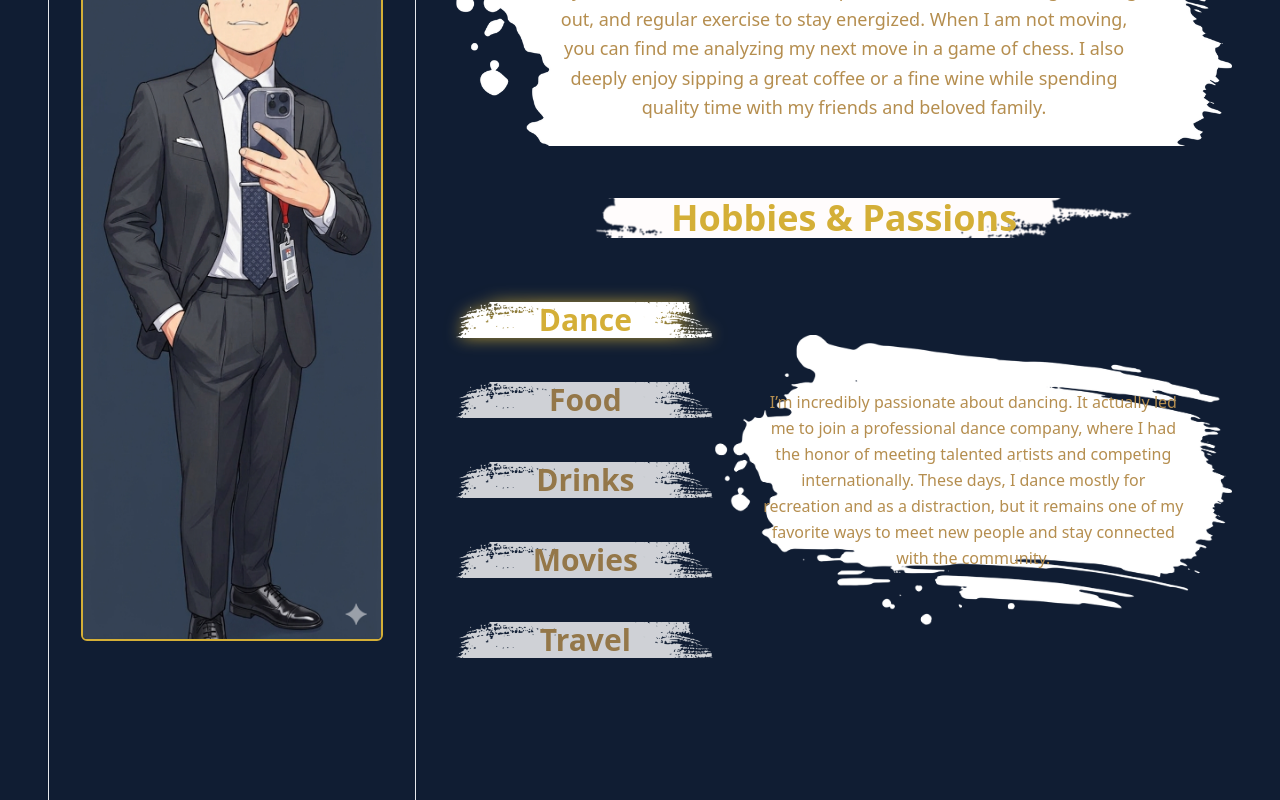
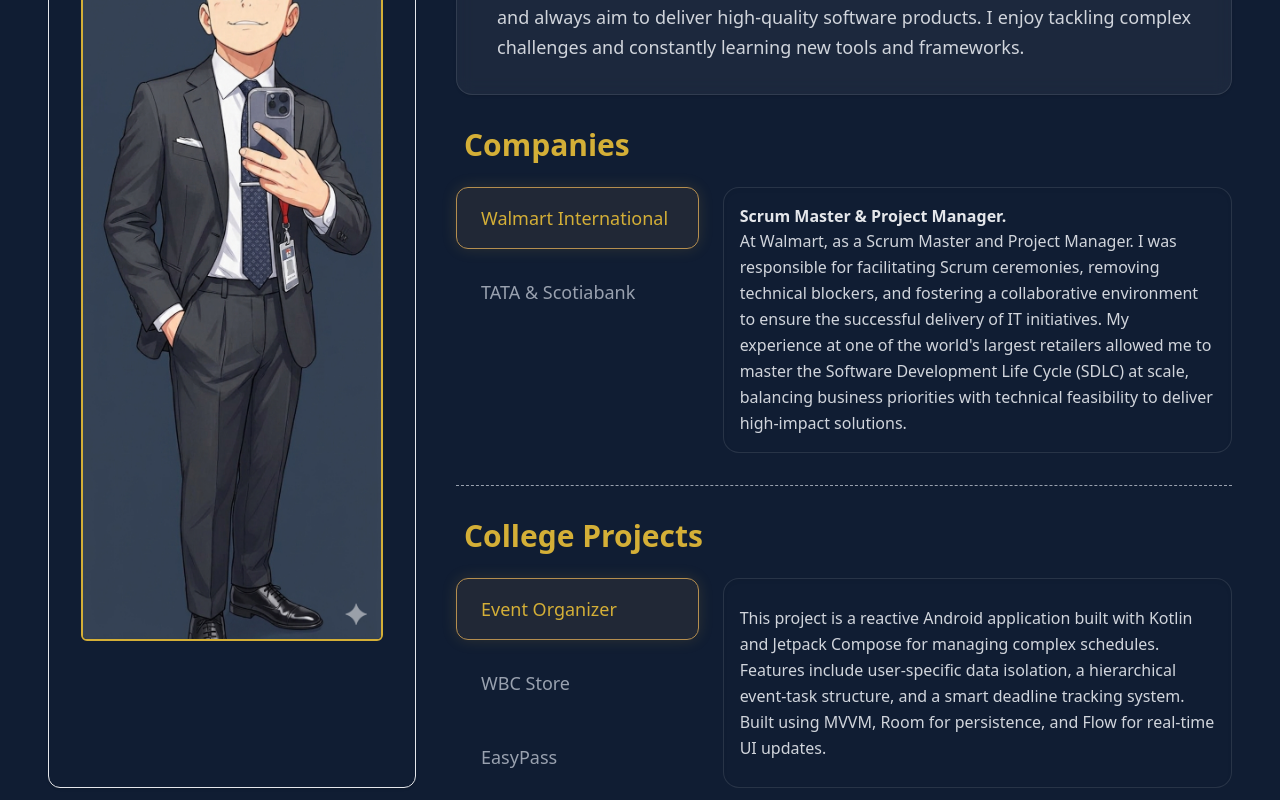
Before and after one commit to javi086/Javi_Creations, a Next.js app: page / in a window 1280 px wide. Shown: the part 1100-1900 px from the top of the page. Built offline with nearby package versions, Linux system fonts and the light colour scheme; what tailwindcss-motion would draw is missing.

Commit message:
About me section complited

```diff
--- a/src/app/layout.tsx
+++ b/src/app/layout.tsx
@@ -26,9 +26,9 @@ export default function RootLayout({
   return (
     <html
       lang="en"
-      className={`${geistSans.variable} ${geistMono.variable} h-full antialiased`}
+      className={`${geistSans.variable} ${geistMono.variable} antialiased scroll-smooth`}
     >
-      <body className="min-h-full flex flex-col bg-general-body">
+      <body className="min-h-screen flex flex-col bg-general-body">
         <Navbar />
         {children}
       </body>
--- a/src/app/page.tsx
+++ b/src/app/page.tsx
@@ -3,11 +3,20 @@
 import Link from "next/link";
 import Image from "next/image";
 import { interests } from "../data/interests";
+import { projects } from "../data/projects";
+import { companies } from "../data/companies";
 import { useState } from "react";
 
 export default function Home() {
-  // State to hold the currently selected hobby, defaulting to the first item (Dancing)
+  // State to hold the current selected hobby, defaulting to the first item (Dancing)
   const [selectedInterest, setSelectedInterest] = useState(interests[0]);
+  // State to hold the current selected project
+  const [selectedProject, setSelectedProject] = useState(projects[0]);
+  //State to hold the current company
+  const [selectedCompany, setSelectedCompany] = useState(companies[0]);
+  // State to toggle between Professionally and Personally
+  const [isPersonally, setIsPersonally] = useState(false);
+
 
   return (
     <main className="flex min-h-dvh w-full flex-col items-center pt-12 md:py-24 text-gray-200">
@@ -27,50 +36,48 @@ export default function Home() {
 
       <section className="mt-8 mb-24">
         <div className="flex flex-col sm:flex-row gap-4 space-x-4">
-          <Link href="#about" className="text-xl md:text-2xl border-2 border-primary rounded-full px-10 py-4 text-primary font-bold hover:bg-primary hover:text-deep-navy hover:shadow-[0_0_20px_rgba(181,142,79,0.4)] hover:-translate-y-1 transition-all duration-300">
+          <a href="#about" className="text-xl md:text-2xl border-2 border-primary rounded-full px-10 py-4 text-primary font-bold hover:bg-primary hover:text-deep-navy hover:shadow-[0_0_20px_rgba(181,142,79,0.4)] hover:-translate-y-1 transition-all duration-300">
             Let's Explore!
-          </Link>
+          </a>
         </div>
       </section>
 
       {/* About Me Section */}
-      <section id="about_Personally" className="w-full bg-deep-navy py-16 px-10 md:px-12 2xl:px-24">
+      <section id="about" className="w-full bg-deep-navy py-16 px-10 md:px-12 2xl:px-24">
         <div className="w-full max-w-7xl mx-auto grid grid-cols-1 md:grid-cols-2 lg:grid-cols-3 gap-10 ">
           {/* Left Column - Profile & Toggle */}
           <div className="flex flex-col items-center gap-6 p-8 bg-deep-navy shadow-sm border rounded-xl">
             <label className="inline-flex items-center cursor-pointer">
               <span className="select-none text-sm font-medium text-primary">Professionally</span>
-              <input type="checkbox" value="" className="sr-only peer" />
+              <input
+                type="checkbox"
+                className="sr-only peer"
+                checked={isPersonally}
+                onChange={(e) => setIsPersonally(e.target.checked)}
+              />
               <div className="relative mx-3 w-11 h-6 bg-gray-600 peer-focus:outline-none peer-focus:ring-4 peer-focus:ring-primary/30 rounded-full peer peer-checked:after:translate-x-full rtl:peer-checked:after:-translate-x-full peer-checked:after:border-white after:content-[''] after:absolute after:top-[2px] after:start-[2px] after:bg-white after:rounded-full after:h-5 after:w-5 after:transition-all peer-checked:bg-primary"></div>
               <span className="select-none text-sm font-medium text-primary">Personally</span>
             </label>
             {/* Image from professional to personal */}
             <Image
-              src="/images/Me_Professional.png"
+              src={isPersonally ? "/images/Me_Casual.png" : "/images/Me_Professional.png"}
               alt="Jose Javier"
               width={400}
               height={400}
               priority
               className="w-32 md:w-64 lg:w-96 rounded-md mx-auto object-cover border-2 border-secondary"
             />
-            <Image
-              src="/images/Me_Casual.png"
-              alt="Jose Javier"
-              width={400}
-              height={400}
-              priority
-              className="w-32 md:w-64 lg:w-96 rounded-md mx-auto object-cover border-2 border-secondary invisible"
-            />
           </div>
 
 
           {/* Right Column - Bio & Sections */}
-          <div className="lg:col-span-2 flex flex-col gap-8 ">
-
+          <div className="lg:col-span-2 flex flex-col gap-8">
+            {isPersonally ? (
+              <>
                 {/* Bio Box */}
                 <div className="py-5 ">
                   <h3 className="text-4xl font-bold text-secondary text-center mb-8 px-8 md:px-22 py-2 md:py-0 w-fit mx-auto bg-white bg-none md:bg-transparent md:bg-cover-letters-title-one bg-center bg-cover rounded-xl md:rounded-none">
-                Personally
+                    Personal Profile
                   </h3>
                   <p className="w-full px-8 md:px-22 py-6 text-primary text-lg  text-center  leading-relaxed bg-white bg-none md:bg-transparent md:bg-cover-letters-general-one bg-cover bg-no-repeat bg-center overflow-hidden text-ellipsis rounded-xl md:rounded-none">
                     Beyond the screen, I am an active person who loves dancing, working out, and regular exercise to stay energized. When I am not moving, you can find me analyzing my next move in a game of chess. I also deeply enjoy sipping a great coffee or a fine wine while spending quality time with my friends and beloved family.
@@ -96,14 +103,92 @@ export default function Home() {
                       ))}
                     </ul>
                   </div>
-
                   <div className="w-full lg:col-span-2 flex flex-col  justify-center items-center bg-white bg-none md:bg-transparent md:bg-cover-letters-general-two bg-center bg-contain bg-no-repeat rounded-xl md:rounded-none">
                     <p className="px-8 md:px-12 py-6 text-primary text-base text-center  leading-relaxed">
                       {selectedInterest.description}
                     </p>
                   </div>
                 </div>
+              </>
+            ) : (
+              <>
+                {/* Professional Bio Box */}
+                <div className="py-8 px-8 md:px-10 bg-white/5 border border-white/10 rounded-2xl shadow-sm backdrop-blur-sm">
+                  <h3 className="text-3xl font-semibold text-secondary mb-4">
+                    Professional Profile
+                  </h3>
+                  <p className="w-full text-gray-300 text-lg leading-relaxed text-justify">
+                    As a Full Stack Software Developer, I am passionate about building scalable, user-friendly web and mobile applications. I specialize in modern web technologies and always aim to deliver high-quality software products. I enjoy tackling complex challenges and constantly learning new tools and frameworks.
+                  </p>
+                </div>
+                   {/* Companies */}
+                   <div className="flex flex-col gap-6">
+                  <h3 className="text-3xl font-semibold text-secondary px-2">
+                      Companies
+                  </h3>
+                  <div className="w-full grid grid-cols-1 lg:grid-cols-3 gap-6">
+                    {/* Project List */}
+                    <div className="flex flex-col gap-3">
+                      {companies.map((company) => (
+                        <button
+                          key={company.id}
+                          onMouseOver={() => setSelectedCompany(company)}
+                          className={`text-left px-6 py-4 rounded-xl transition-all duration-300 border ${
+                            selectedCompany.id === company.id
+                              ? "bg-primary/10 border-primary text-secondary shadow-[0_0_15px_rgba(212,175,55,0.15)]"
+                              : "bg-transparent border-transparent text-gray-400 hover:bg-white/5 hover:text-gray-200"
+                          }`}
+                        >
+                          <span className="text-lg font-medium">{company.company_name}</span>
+                        </button>
+                      ))}
+                    </div>
 
+                    {/* Project Description Container */}
+                    <div className="w-full lg:col-span-2 flex flex-col justify-center bg-deep-navy border border-white/10 rounded-2xl p-4 shadow-inner">
+                      <h2 className="font-bold">{selectedCompany.role}</h2>
+                      <p className="text-gray-300 text-base leading-relaxed">
+                        {selectedCompany.description}
+                      </p>
+                    </div>
+                  </div>
+                </div>
+
+              <hr className="border-sm border-dashed border-gray-400" />
+
+                {/* Projects */}
+                <div className="flex flex-col gap-6">
+                  <h3 className="text-3xl font-semibold text-secondary px-2">
+                      College Projects
+                  </h3>
+                  <div className="w-full grid grid-cols-1 lg:grid-cols-3 gap-6">
+                    {/* Project List */}
+                    <div className="flex flex-col gap-3">
+                      {projects.map((project) => (
+                        <button
+                          key={project.id}
+                          onMouseOver={() => setSelectedProject(project)}
+                          className={`text-left px-6 py-4 rounded-xl transition-all duration-300 border ${
+                            selectedProject.id === project.id
+                              ? "bg-primary/10 border-primary text-secondary shadow-[0_0_15px_rgba(212,175,55,0.15)]"
+                              : "bg-transparent border-transparent text-gray-400 hover:bg-white/5 hover:text-gray-200"
+                          }`}
+                        >
+                          <span className="text-lg font-medium">{project.project_name}</span>
+                        </button>
+                      ))}
+                    </div>
+
+                    {/* Project Description Container */}
+                    <div className="w-full lg:col-span-2 flex flex-col justify-center bg-deep-navy border border-white/10 rounded-2xl p-4 shadow-inner">
+                      <p className="text-gray-300 text-base leading-relaxed">
+                        {selectedProject.description}
+                      </p>
+                    </div>
+                  </div>
+                </div>
+              </>
+            )}
           </div>
 
 
--- a/src/components/Navbar.tsx
+++ b/src/components/Navbar.tsx
@@ -10,7 +10,7 @@ export default function Navbar() {
       <div className="flex items-center gap-6 text-secondary">
         <Link href="/" className="text-base font-medium  hover:text-zinc-300 transition-colors">Home</Link>
         <span className="text-gray-300">|</span>
-        <Link href="#about" className="text-base font-medium   hover:text-zinc-300 transition-colors">About Me</Link>
+        <a href="#about" className="text-base font-medium   hover:text-zinc-300 transition-colors">About Me</a>
         <span className="text-gray-300">|</span>
         <Link href="/projects" className="text-base font-medium   hover:text-zinc-300 transition-colors">Projects</Link>
         <span className="text-gray-300">|</span>
--- /dev/null
+++ b/src/data/companies.ts
@@ -0,0 +1,12 @@
+export const companies = [
+    {id: 1,
+     company_name: "Walmart International",
+     role: "Scrum Master & Project Manager.",
+     description: "At Walmart, as a Scrum Master and Project Manager. I was responsible for facilitating Scrum ceremonies, removing technical blockers, and fostering a collaborative environment to ensure the successful delivery of IT initiatives. My experience at one of the world's largest retailers allowed me to master the Software Development Life Cycle (SDLC) at scale, balancing business priorities with technical feasibility to deliver high-impact solutions."
+    },
+    {id: 2,
+     company_name: "TATA & Scotiabank",
+     role: "Business Analyst & Jr. Project Manager.",
+     description: "During my time at TATA, I served as a Consultant Expert for high-profile clients, specifically Scotiabank. In this role, I acted as a Business Analyst, bridging the gap between stakeholders and engineers by designing use cases and business diagrams to ensure precise logic implementation. I facilitated requirement-gathering sessions and translated those needs into actionable technical documentation. Additionally, as a Jr. Project Manager, I coordinated development teams and managed delivery timelines, ensuring all technical outputs met the highest quality standards."
+}
+]
--- a/src/data/projects.ts
+++ b/src/data/projects.ts
@@ -0,0 +1,17 @@
+export const projects =[
+ {
+    id: 1,
+    project_name: "Event Organizer",
+    description: "This project is a reactive Android application built with Kotlin and Jetpack Compose for managing complex schedules. Features include user-specific data isolation, a hierarchical event-task structure, and a smart deadline tracking system. Built using MVVM, Room for persistence, and Flow for real-time UI updates."
+ },
+ {
+    id:2,
+    project_name: "WBC Store",
+    description: "WBC Store is a front-end e-commerce web application prototype designed to provide a modern, user-friendly shopping experience for curated beverages around the world. Built from scratch using semantic HTML5 and custom CSS3, the project serves as a showcase of modern web design principles, completely independent of external CSS frameworks."
+ },
+ {
+    id:3,
+    project_name: "EasyPass",
+    description: "EasyPass is a web application that simulates a  Password Manager service. It integrates professional grade tools to handle real world scenarios: dynamic product management via Stripe, real-time data fetching through RSS feeds, and a secure administrative backend for transaction tracking."
+ }
+]
```
Also changed, not shown: src/app/interests.ts (deleted). Lines whose indentation alone changed are shown as unchanged.
